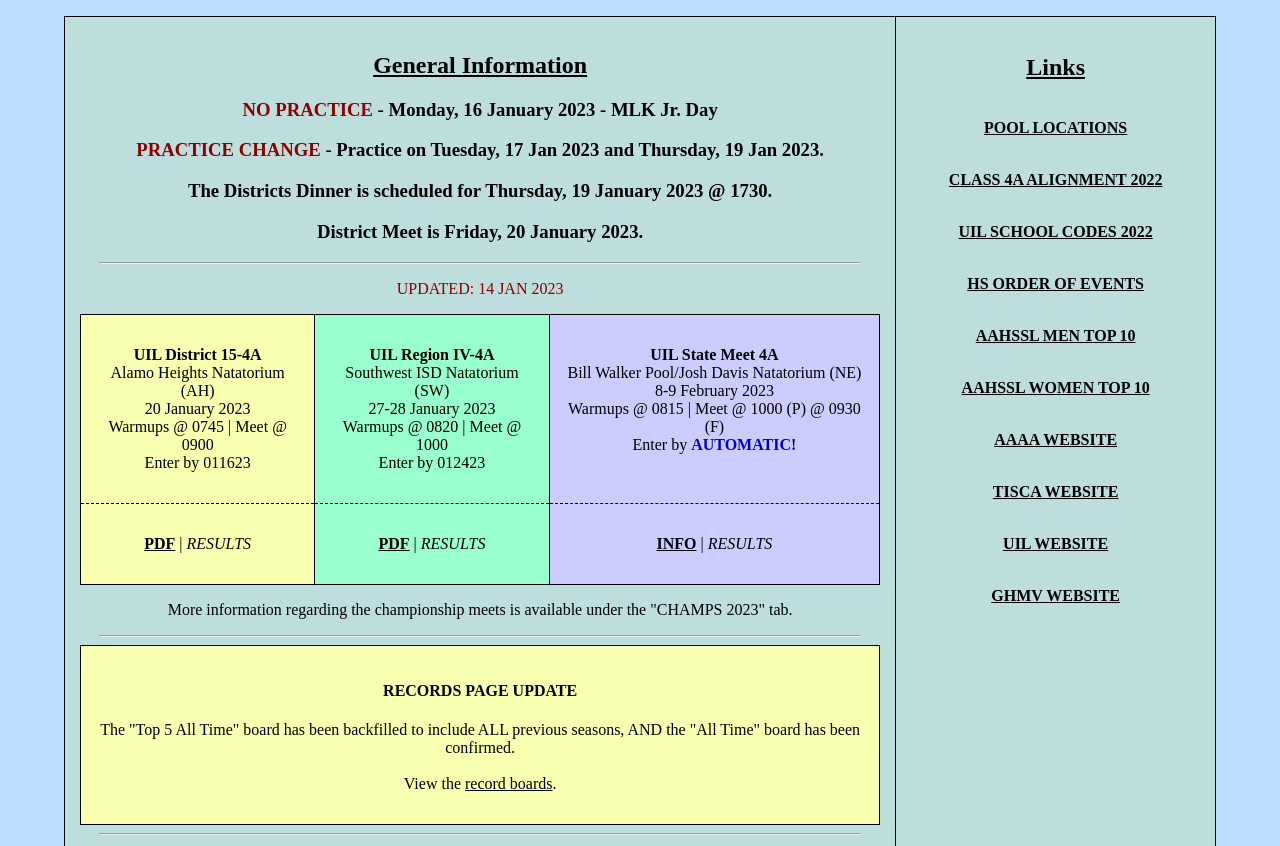
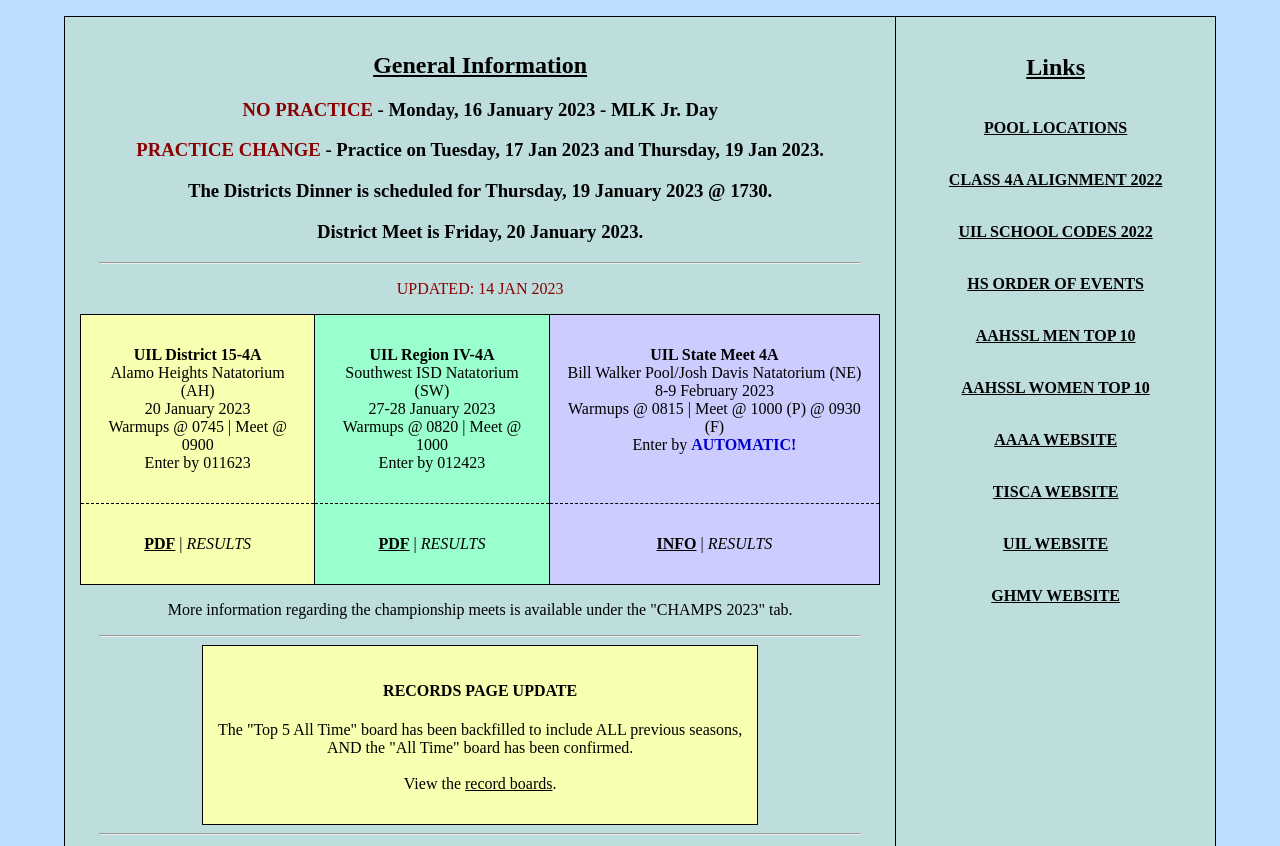
Before and after one commit to jettbpittman/sagh-st.org, a plain HTML site: page index.html in a window 1280 px wide. Shown: the part 106-952 px from the top of the page. Drawn offline with Linux system fonts and the light colour scheme.

Commit message:
finalize record boards

```diff
--- a/index.html
+++ b/index.html
@@ -103,7 +103,7 @@
                                 <td style="background-color: #F8FFB0;">
                                     <h4>RECORDS PAGE UPDATE</h4>
                                     <p>
-                                        The "Top 5 All Time" board has been backfilled to include ALL previous seasons, AND the "All Time" board has been confirmed.
+                                        The "Top 5 All Time" board has been backfilled to include ALL previous seasons,<br> AND the "All Time" board has been confirmed.
                                         <br><br>
                                         View the <a href="/records.html">record boards</a>.
                                     </p>
```
